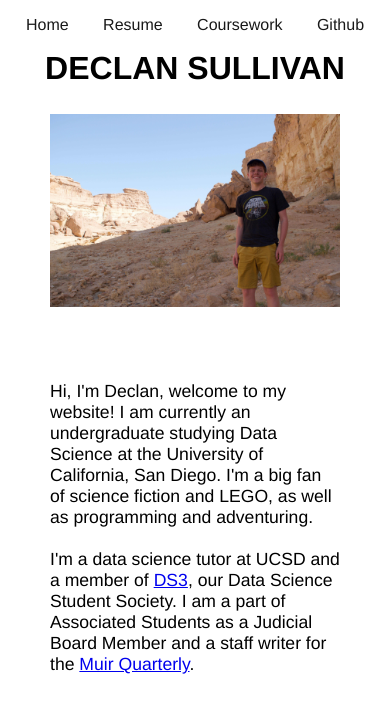
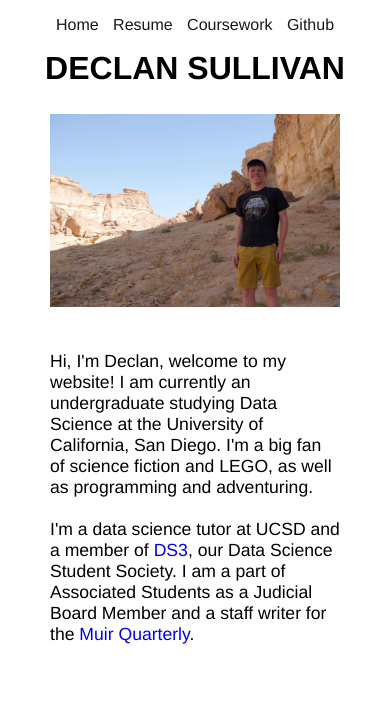
Before and after one commit to declansullivan/static-html-site, a Jekyll site: the page built from index.html, in a window 390 px wide. Shown: the top 713 px of the page. Built offline with Jekyll 4.4.1, drawn with Linux system fonts in a browser that asks for light colours.

Commit message:
Update main.css

```diff
--- a/css/main.css
+++ b/css/main.css
@@ -26,11 +26,11 @@
   font-style: normal;
   text-align: center;
   text-decoration: none;
-  margin: 0;
+  margin: 0 auto;
 }
 
 .heading {
-  z-index: 1;
+  z-index: 10;
   position: relative;
   margin: 0 auto;
   top: 15px;
@@ -40,7 +40,7 @@
 }
 
 .imgborder {
-  z-index: -1;
+  z-index: 9;
   position: relative;
   margin: 0 auto;
   top: -25px;
@@ -50,6 +50,8 @@
 }
 
 .home {
+  position: relative;
+  margin: 0 auto;
   width: 70%;
   padding: 50px;
 }
@@ -58,10 +60,14 @@
   position: relative;
   margin: 0 auto;
   width: 70%;
+  padding: 50px;
   top: -30px;
-  padding: 50px;
   text-align: left;
   font-size: 110%;
+}
+
+.about a {
+  text-decoration: none;
 }
 
 @media only screen and (max-width:1140px) {
@@ -95,6 +101,10 @@
 }
 
 @media only screen and (max-width:620px) {
+  nav ul li a {
+  padding: 17px 5px;
+  }
+
   .heading {
     top: -5px;
     width: 100%;
@@ -113,5 +123,6 @@
 
   .about {
     width: 100%;
+    top: -60px;
   }
 }
```
